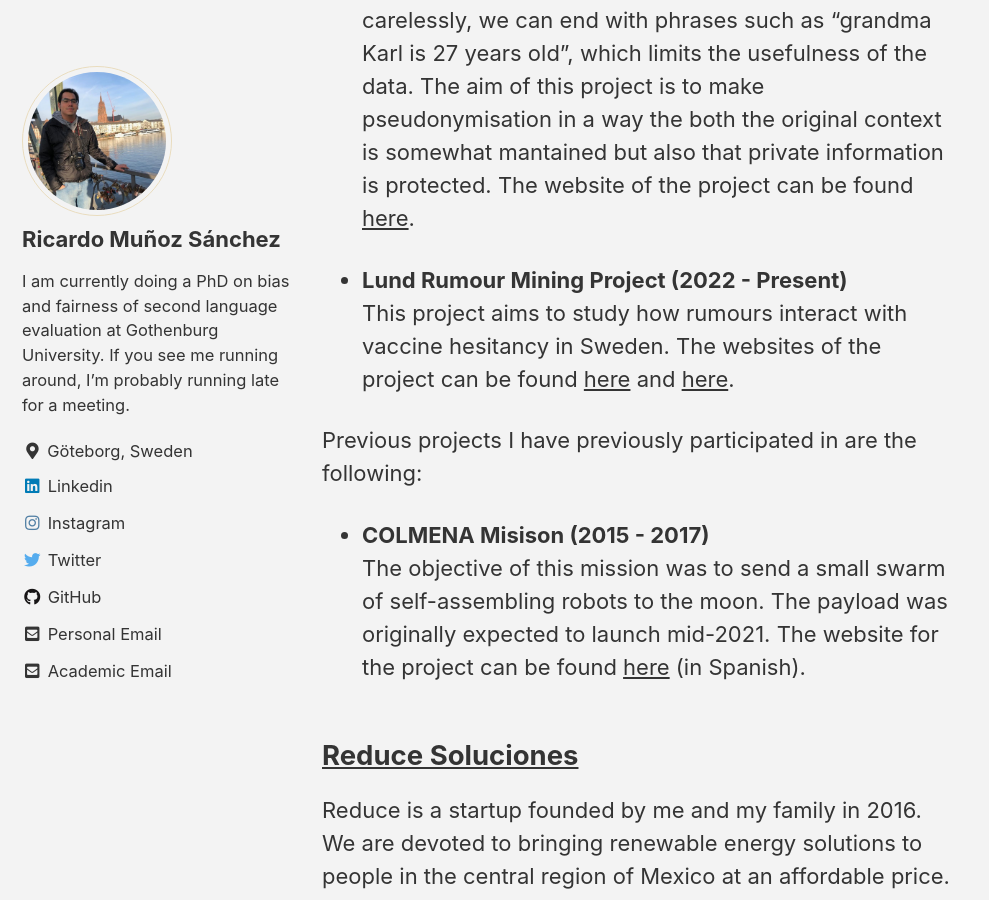
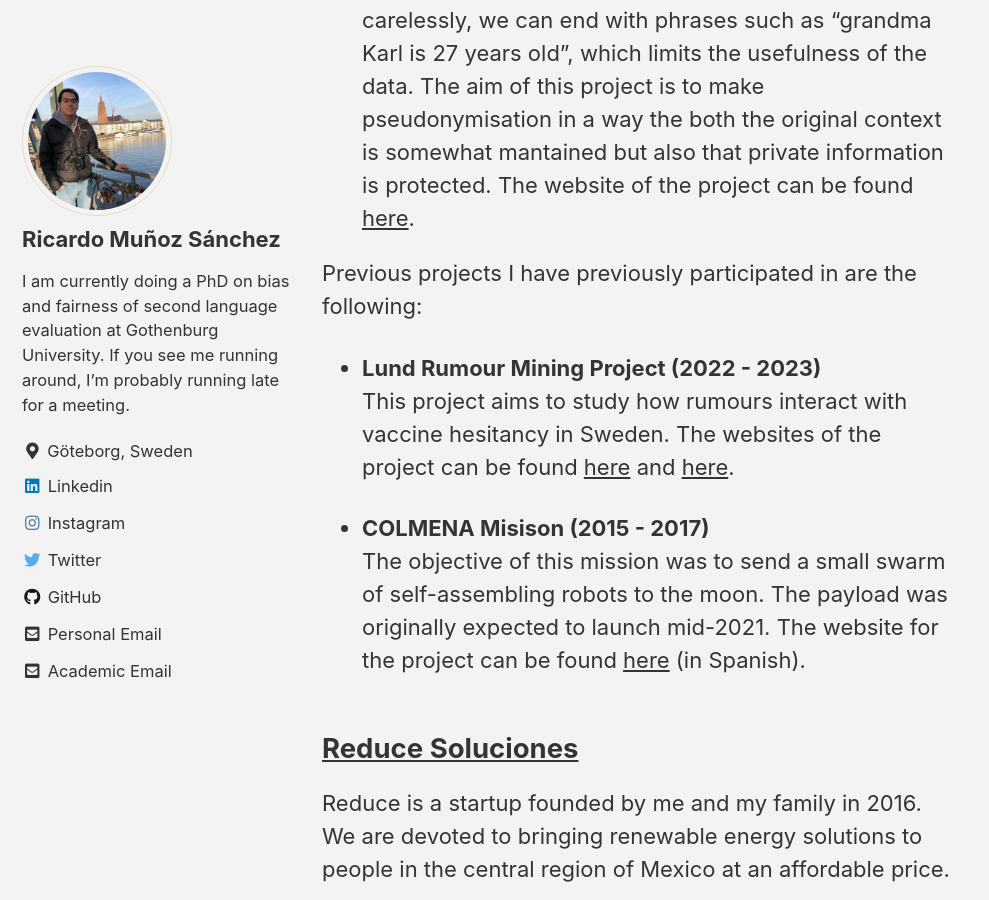
Before and after one commit to rimusa/rimusa.github.io, a Jekyll site: the page built from docs/_pages/projects.md, in a window 1280 px wide and 900 px high, scrolled down 533 px. Shown: the whole window, without its empty margins (0-989 px from the left). Built offline with Jekyll 4.4.1, drawn with Linux system fonts in a browser that asks for light colours; cached includes are drawn as plain includes.

Commit message:
Update the academic projects section

```diff
--- a/docs/_pages/projects.md
+++ b/docs/_pages/projects.md
@@ -18,13 +18,13 @@ Here are the ones I am currently participating in:
 Pseudonymisation can be a tricky affair.
 If done carelessly, we can end with phrases such as "grandma Karl is 27 years old", which limits the usefulness of the data.
 The aim of this project is to make pseudonymisation in a way the both the original context is somewhat mantained but also that private information is protected.
-The website of the project can be found [here](https://spraakbanken.gu.se/en/projects/mormor-karl).
+The website of the project can be found [here](https://mormor-karl.github.io/).
 
-- **Lund Rumour Mining Project (2022 - Present)**<br>
+Previous projects I have previously participated in are the following:
+
+- **Lund Rumour Mining Project (2022 - 2023)**<br>
 This project aims to study how rumours interact with vaccine hesitancy in Sweden.
 The websites of the project can be found [here](https://portal.research.lu.se/en/projects/rumour-mining-vaccination-engagement-on-the-internet) and [here](https://spraakbanken.gu.se/en/projects/rumour-mining).
-
-Previous projects I have previously participated in are the following:
 
 - **COLMENA Misison (2015 - 2017)**<br>
 The objective of this mission was to send a small swarm of self-assembling robots to the moon.
```
